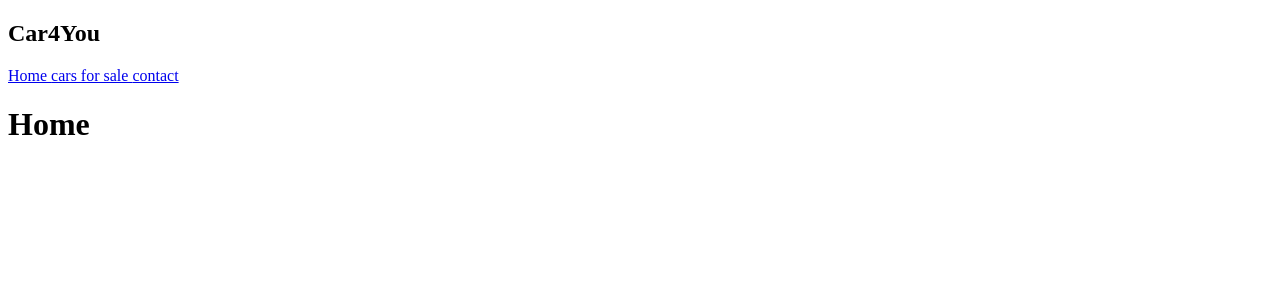
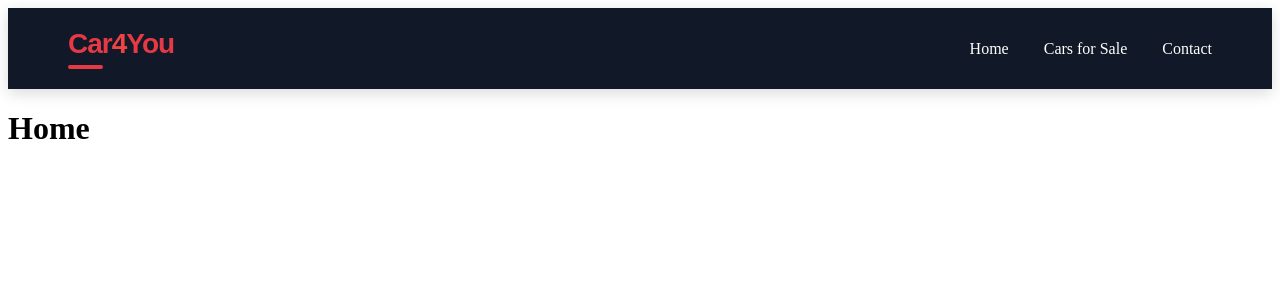
Before and after one commit to yuusufxb/car-shop-ui, a React (Vite) app: page / in a window 1280 px wide. Shown: the top 300 px of the page. Built offline with nearby package versions, Linux system fonts and the light colour scheme.

Commit message:
creating store , car slice , adding some design to navbar

```diff
--- a/src/components/Navbar.jsx
+++ b/src/components/Navbar.jsx
@@ -1,15 +1,22 @@
 import { Link } from "react-router-dom"
-import Home from "../pages/Home"
+import "../css/navbar.css"
 
 export default  function Navbar(){
 
     return(
     <>
-      <nav>
-        <h1>Car4You</h1>
-        <Link to={"/"}> Home </Link>
-        <Link to={"/cars"}> cars for sale </Link>
-        <Link to={"/contacts"}> contact </Link>
-        </nav>
+      <nav className="navbar">
+          <h1 className="logo">
+            <span>Car</span>4<span>You</span>
+          </h1>
+
+          <div className="nav-links">
+            <Link to="/">Home</Link>
+            <Link to="/cars">Cars for Sale</Link>
+            <Link to="/contacts">Contact</Link>
+          </div>
+      </nav>
+
+
     </>)
 }
--- /dev/null
+++ b/src/css/navbar.css
@@ -0,0 +1,62 @@
+.navbar {
+  display: flex;
+  justify-content: space-between;
+  align-items: center;
+  padding: 20px 60px;
+  background: #111827;
+  color: white;
+  box-shadow: 0 4px 15px rgba(0, 0, 0, 0.15);
+}
+
+.navbar h1 {
+  margin: 0;
+  font-size: 28px;
+  font-weight: 700;
+  color: #ef4444;
+}
+
+.nav-links {
+  display: flex;
+  gap: 35px;
+}
+
+.nav-links a {
+  color: white;
+  text-decoration: none;
+  font-size: 16px;
+  font-weight: 500;
+  transition: 0.3s;
+}
+
+.nav-links a:hover {
+  color: #ef4444;
+}
+.logo {
+  margin: 0;
+  font-family: Arial, sans-serif;
+  font-size: 32px;
+  font-weight: 900;
+  letter-spacing: -1px;
+  color: white;
+  position: relative;
+  cursor: pointer;
+}
+
+.logo span {
+  color: #e63946;
+}
+
+.logo::after {
+  content: "";
+  display: block;
+  width: 35px;
+  height: 4px;
+  background: #e63946;
+  border-radius: 10px;
+  margin-top: 5px;
+  transition: width 0.3s ease;
+}
+
+.logo:hover::after {
+  width: 100%;
+}
```
Also changed, not shown: src/app/store.js (+10 -0 lines), src/features/cars/carsSlice.js (+35 -0 lines).
